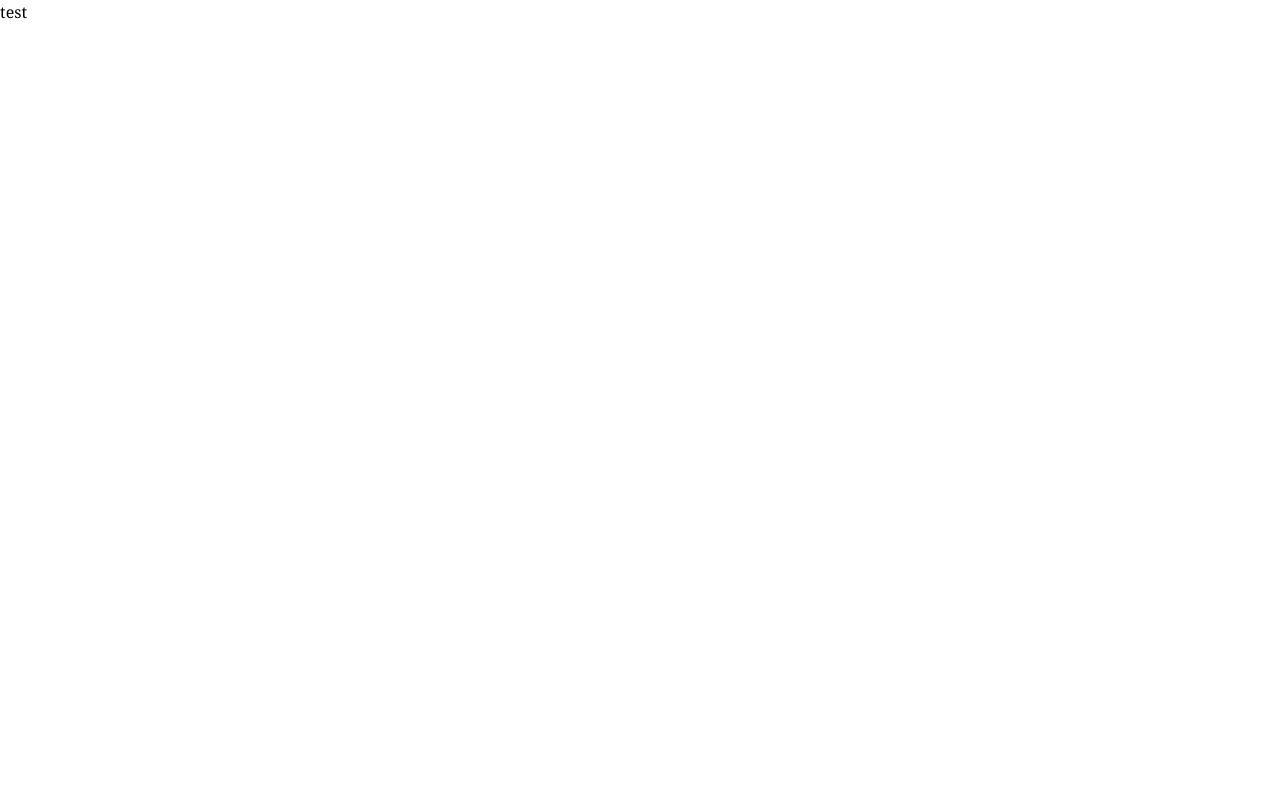
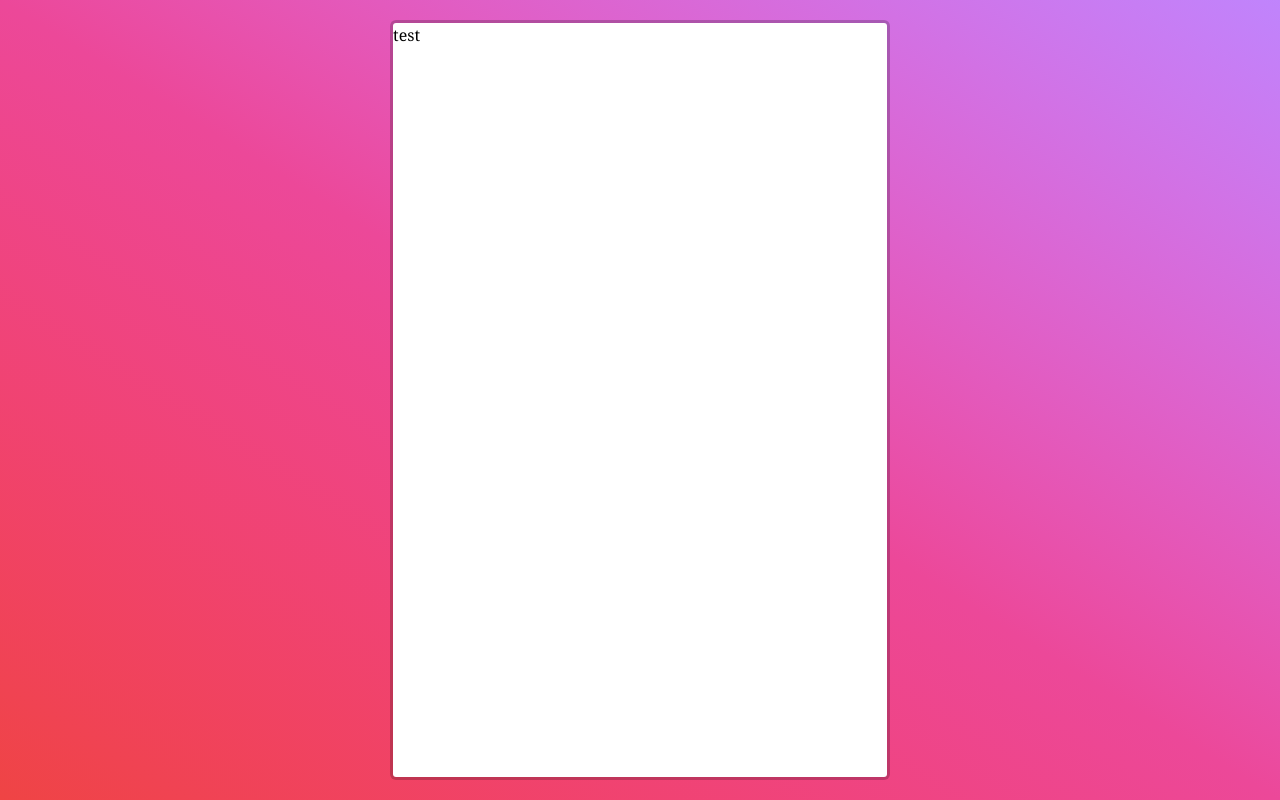
Before and after one commit to jaaamesey/egg, a React (Vite) app: page / in a window 1280 px wide. Built offline with nearby package versions, Linux system fonts and the light colour scheme.

Commit message:
Remove filament and use windi for instant CSS HMR

```diff
--- a/package.json
+++ b/package.json
@@ -7,7 +7,6 @@
     "serve": "vite preview"
   },
   "dependencies": {
-    "filament": "^1.9.18",
     "mobx": "^6.1.8",
     "mobx-react-lite": "^3.2.0",
     "react": "^17.0.2",
@@ -33,6 +32,7 @@
     "prettier": "^2.2.1",
     "tailwindcss": "^2.0.4",
     "typescript": "^4.2.3",
-    "vite": "^2.1.5"
+    "vite": "^2.1.5",
+    "vite-plugin-windicss": "^0.12.2"
   }
 }
--- a/src/index.css
+++ b/src/index.css
@@ -3,3 +3,25 @@
 @import 'tailwindcss/components';
 
 @import 'tailwindcss/utilities';
+
+:root {
+  --simulated-phone-width: 500px;
+  --simulated-phone-height: 1000px;
+  --white: #ffffff;
+}
+
+.appContainer {
+  width: 100%;
+  background-color: white;
+}
+
+@media screen and (min-width: 800px) {
+  .appContainer {
+    max-width: var(--simulated-phone-width);
+    max-height: var(--simulated-phone-height);
+    margin: 20px 0;
+    border: solid rgba(0, 0, 0, 0.2);
+    border-radius: 6px;
+    background-clip: padding-box;
+  }
+}
--- a/src/main.tsx
+++ b/src/main.tsx
@@ -1,11 +1,16 @@
 import React from 'react';
 import ReactDOM from 'react-dom';
 import './index.css';
+import 'virtual:windi.css';
 import App from './app';
 
 ReactDOM.render(
   <React.StrictMode>
-    <App />
+    <div className="grid justify-items-center h-screen bg-gradient-to-bl from-purple-400 via-pink-500 to-red-500">
+      <div className="appContainer">
+        <App />
+      </div>
+    </div>
   </React.StrictMode>,
   document.getElementById('root'),
 );
--- a/src/ui/base/filament_canvas.tsx
+++ b/src/ui/base/egg_canvas.tsx
@@ -1,14 +1,10 @@
 import React from 'react';
-import Filament from 'filament';
 
-export const FilamentCanvas = () => {
+export const EggCanvas = () => {
   const [canvasEl, setCanvasEl] = React.useState<HTMLCanvasElement | null>(null);
   React.useEffect(() => {
     console.log(canvasEl);
     if (!canvasEl) return;
-    Filament.init([], () => {
-      console.log('INIT!');
-    });
   }, [canvasEl]);
   return <canvas ref={(el) => setCanvasEl(el)} />;
 };
--- a/vite.config.ts
+++ b/vite.config.ts
@@ -1,7 +1,7 @@
 import { defineConfig } from 'vite';
 import reactRefresh from '@vitejs/plugin-react-refresh';
+import WindiCSS from 'vite-plugin-windicss';
 
-// https://vitejs.dev/config/
 export default defineConfig({
-  plugins: [reactRefresh()],
+  plugins: [reactRefresh(), WindiCSS()],
 });
```
Also changed, not shown: 1 other file (tests, documents, lock files or other folders).
